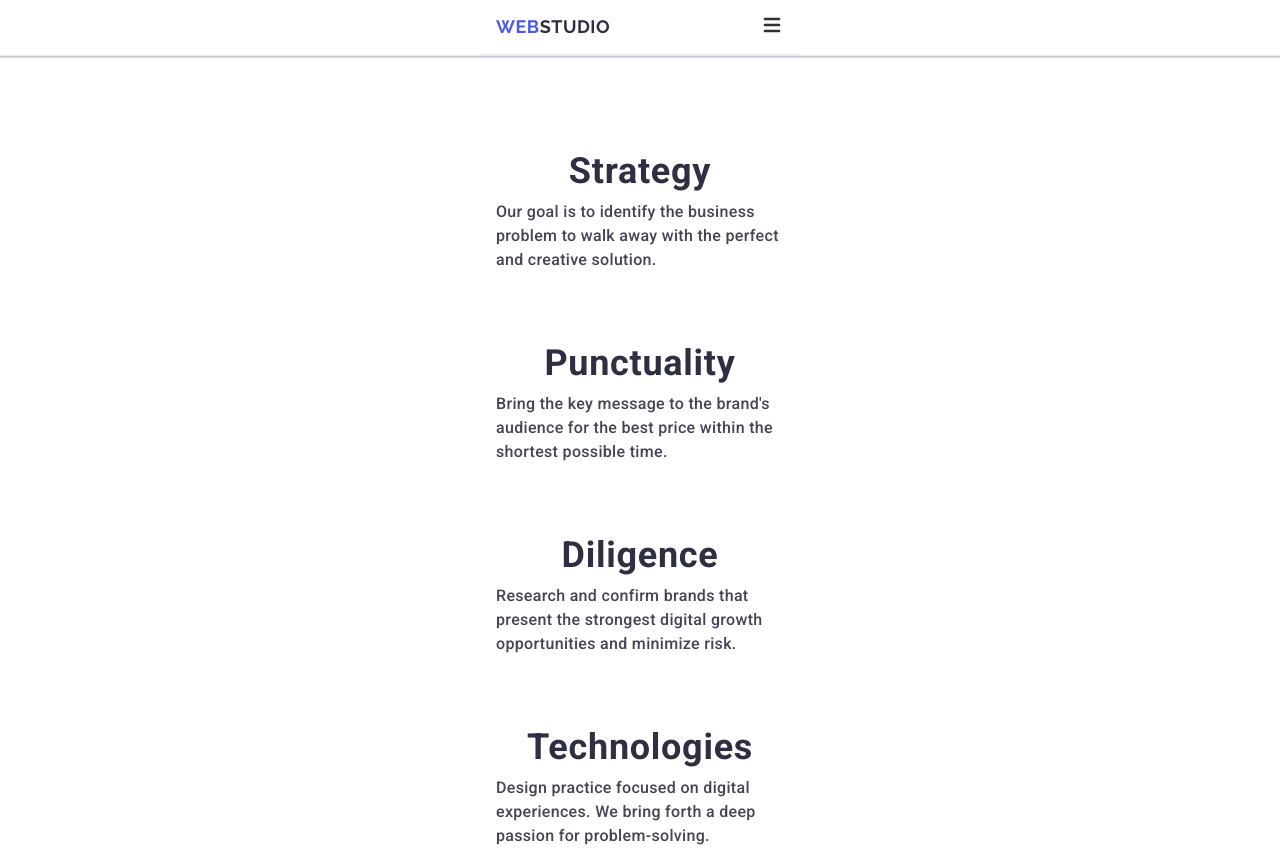
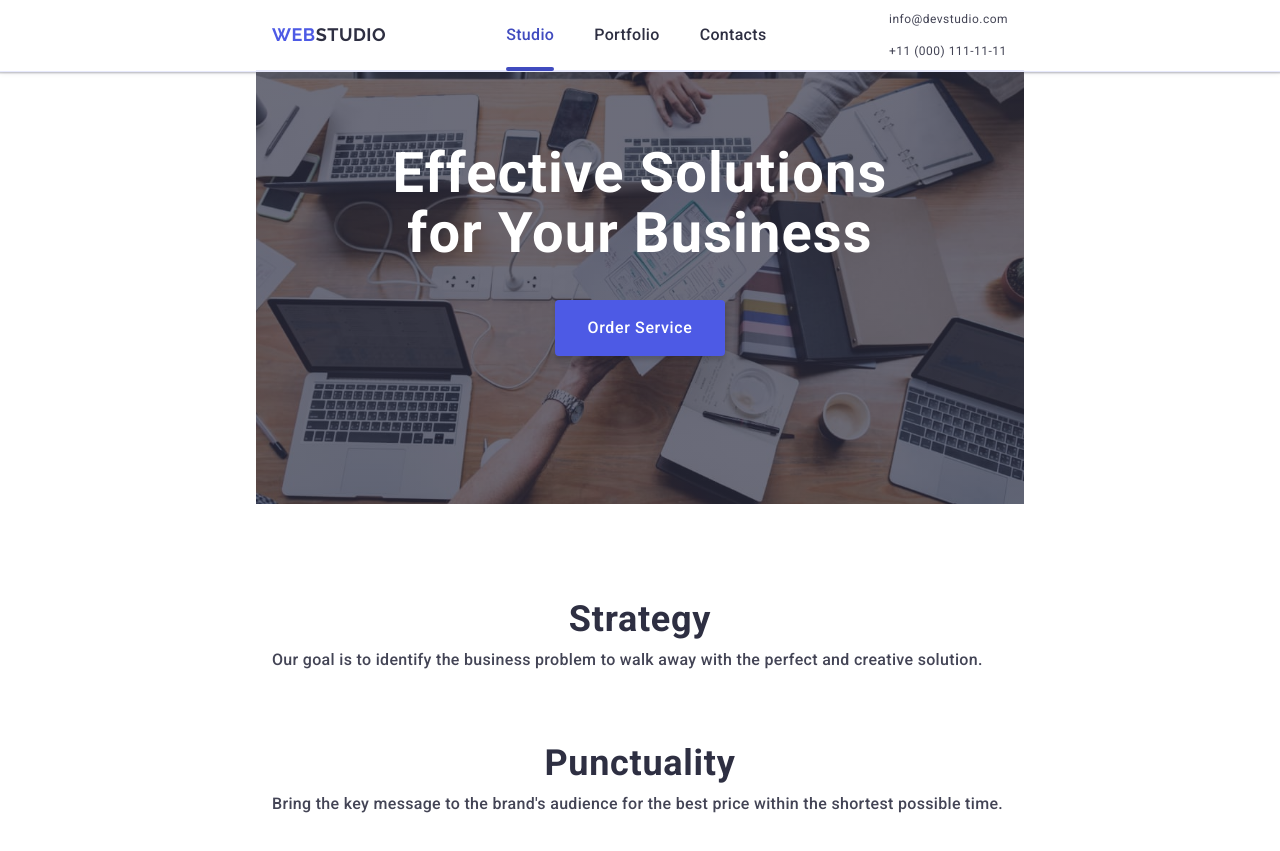
Before and after one commit to MaxBeliienko/goit-markup-hw-06, a plain HTML site: page index.html in a window 1280 px wide. Shown: the top 851 px of the page. Drawn offline with nearby package versions, Linux system fonts and the light colour scheme.

Commit message:
tablMob-sect1-header-dont-img

```diff
--- a/css/styles.css
+++ b/css/styles.css
@@ -61,6 +61,7 @@ input {
 
 .header-container-nav {
     display: flex;
+    gap: 120px;
     align-items: center;
 }
 
@@ -71,9 +72,9 @@ input {
     font-size: 18px;
     font-weight: 700;
     line-height: 1.17;
-    letter-spacing: 0.54px;
+    letter-spacing: 0.03em;
     text-transform: uppercase;
-    margin-right: 76px;
+
 }
 
 .logo-web {
@@ -88,7 +89,6 @@ input {
 
 .nav-list {
     display: none;
-    gap: 40px;
 }
 
 .header-link {
@@ -98,8 +98,8 @@ input {
     font-style: normal;
     font-weight: 500;
     line-height: 1.5;
-    letter-spacing: 0.32px;
-    padding: 24px 0;
+    letter-spacing: 0.02em;
+    padding: 23px 0;
     transition: color 250ms cubic-bezier(0.4, 0, 0.2, 1);
 }
 
@@ -112,7 +112,7 @@ input {
     position: relative;
 }
 
-/* .first-link::after {
+.first-link::after {
     content: '';
     position: absolute;
     color: #404BBF;
@@ -122,24 +122,21 @@ input {
     height: 4px;
     background-color: #404bbf;
     border-radius: 2px;
-} */
+}
 
 .address {
     font-style: normal;
     display: none;
 }
 
-.address-list {
-    display: flex;
-    gap: 40px;
-}
+
 
 .address-link {
     color: #434455;
-    font-size: 16px;
+    font-size: 12px;
     font-weight: 400;
-    line-height: 1.5;
-    letter-spacing: 0.32px;
+    line-height: 1.7;
+    letter-spacing: 0.04em;
     transition: color 250ms cubic-bezier(0.4, 0, 0.2, 1);
 }
 
@@ -158,32 +155,33 @@ input {
 }
 
 /* sect1 */
-.hero {
-background-color: #2E2F42;
-max-width: 1440px;
-    max-height: 600px;
-    padding: 188px 0;
+.hero-container {
+    background-color: #2E2F42;
+    max-width: 320px;
+    max-height: 432px;
+    padding: 72px 0;
     background-image:
-    linear-gradient(to bottom, rgba(46, 47, 66, 0.7), rgba(46, 47, 66, 0.7)),
-    url(../images/hero-background.jpg);
+        linear-gradient(to bottom, rgba(46, 47, 66, 0.7), rgba(46, 47, 66, 0.7)),
+        url(../images/hero-background.jpg);
     background-repeat: no-repeat;
     background-size: cover;
     background-position: center;
-}
-
-.hero-container {
-max-width: 496px;
     text-align: center;
-    padding: 0;
 }
 
 .hero-header {
     color: #FFF;
-    font-size: 56px;
+    padding: 0 60px;
+    font-size: 36px;
+    font-weight: 700;
     letter-spacing: 0.02em;
-    line-height: 1.07;
-    margin-bottom: 48px;
-    max-width: 496px;
+    line-height: 1.11;
+    margin-bottom: 72px;
+    margin-left: auto;
+    margin-right: auto;
+    max-width: 288px;
+    height: 160px;
+    text-transform: capitalize;
 }
 
 .hero-button {
@@ -201,6 +199,7 @@ max-width: 496px;
     height: 56px;
     border-radius: 4px;
     margin: auto;
+    box-shadow: 0px 4px 4px 0px rgba(0, 0, 0, 0.15);
     transition: background-color 250ms cubic-bezier(0.4, 0, 0.2, 1);
 }
 
@@ -824,7 +823,9 @@ max-width: 496px;
     min-height: 640px;
     padding: 72px 24px 40px 16px;
     background-color: #fff;
-    position: relative;
+    position: fixed;
+    top: 0;
+    left: 0;
     margin: 0 auto;
     opacity: 0;
     visibility: hidden;
@@ -941,6 +942,57 @@ max-width: 496px;
     fill: #F4F4FD;
 }
 
+@media screen and (min-width: 768px) {
+    .container {
+            width: 768px;
+    }
+
+    /* header */
+    .header {
+        height: 72px;
+    }
+
+    .header-container {
+
+    }
+
+    .header-menu-btn {
+        display: none;
+    }
+
+    .nav-list {
+        display: flex;
+        gap: 40px;
+    }
+
+    .address {
+        display: block;
+    }
+
+    .address-list {
+        display: flex;
+        flex-direction: column;
+        gap: 12px;
+    }
+
+    /* sect 1 */
+    .hero-container {
+        max-width: 768px;
+        height: 436px;
+    }
+
+    .hero-header {
+        padding: 0;
+        font-size: 56px;
+        line-height: 1.07;
+        margin-bottom: 36px;
+        max-width: 496px;
+        height: 120px;
+        text-transform: none;
+    }
+}
+
+
 /* is-open */
 .is-open {
     opacity: 1;
--- a/index.html
+++ b/index.html
@@ -50,16 +50,83 @@
             <use href="./images/icons.svg#icon-modal-menu-btn"></use>
           </svg>
         </button>
+        <!-- Mobile menu -->
+        <div class="heder-mobile-menu">
+          <button type="button" class="mobile-btn-close">
+            <svg
+              class="modal-icon-close mobile-menu-close-icon"
+              width="8"
+              height="8"
+            >
+              <use href="./images/icons.svg#icon-close"></use>
+            </svg>
+          </button>
+          <nav class="mobile-menu-nav">
+            <ul class="mobile-menu-list">
+              <li class="mobile-menu-item">
+                <a class="first-link" href="./index.html">Studio</a>
+              </li>
+              <li class="mobile-menu-item">Portfolio</li>
+              <li class="mobile-menu-item">Contacts</li>
+            </ul>
+          </nav>
+          <address class="mobile-menu-address">
+            <ul class="mobile-menu-address-list">
+              <li class="mobile-menu-address-item">
+                <a class="mobile-menu-address-link" href="tel:+110001111111"
+                  >+11 (000) 111-11-11</a
+                >
+              </li>
+              <li class="mobile-menu-address-item">
+                <a
+                  class="mobile-menu-address-link"
+                  href="mailto:info@devstudio.com"
+                  >info@devstudio.com</a
+                >
+              </li>
+            </ul>
+          </address>
+          <ul class="mobile-menu-soc-item">
+            <li class="mobile-menu-soc-list">
+              <a href="" class="mobile-menu-soc-link">
+                <svg class="mobile-menu-soc-icon" width="24" height="24">
+                  <use href="./images/icons.svg#icon-instagram"></use>
+                </svg>
+              </a>
+            </li>
+            <li class="mobile-menu-soc-list">
+              <a href="" class="mobile-menu-soc-link">
+                <svg class="mobile-menu-soc-icon" width="24" height="24">
+                  <use href="./images/icons.svg#icon-twitter"></use>
+                </svg>
+              </a>
+            </li>
+            <li class="mobile-menu-soc-list">
+              <a href="" class="mobile-menu-soc-link">
+                <svg class="mobile-menu-soc-icon" width="24" height="24">
+                  <use href="./images/icons.svg#icon-facebook"></use>
+                </svg>
+              </a>
+            </li>
+            <li class="mobile-menu-soc-list">
+              <a href="" class="mobile-menu-soc-link">
+                <svg class="mobile-menu-soc-icon" width="24" height="24">
+                  <use href="./images/icons.svg#icon-linkedin-1"></use>
+                </svg>
+              </a>
+            </li>
+          </ul>
+        </div>
       </div>
     </header>
     <main>
       <!-- section1 -->
-      <!-- <section class="hero">
+      <section class="hero">
         <div class="container hero-container">
           <h1 class="hero-header">Effective Solutions for Your Business</h1>
           <button class="hero-button" type="button">Order Service</button>
         </div>
-      </section> -->
+      </section>
 
       <!-- section2 -->
       <section class="sect-advantages">
@@ -593,71 +660,5 @@
         </form>
       </div>
     </div>
-
-    <!-- Mobile menu -->
-    <div class="heder-mobile-menu">
-      <button type="button" class="mobile-btn-close">
-        <svg
-          class="modal-icon-close mobile-menu-close-icon"
-          width="8"
-          height="8"
-        >
-          <use href="./images/icons.svg#icon-close"></use>
-        </svg>
-      </button>
-      <nav class="mobile-menu-nav">
-        <ul class="mobile-menu-list">
-          <li class="mobile-menu-item">
-            <a class="first-link" href="./index.html">Studio</a>
-          </li>
-          <li class="mobile-menu-item">Portfolio</li>
-          <li class="mobile-menu-item">Contacts</li>
-        </ul>
-      </nav>
-      <address class="mobile-menu-address">
-        <ul class="mobile-menu-address-list">
-          <li class="mobile-menu-address-item">
-            <a class="mobile-menu-address-link" href="tel:+110001111111"
-              >+11 (000) 111-11-11</a
-            >
-          </li>
-          <li class="mobile-menu-address-item">
-            <a class="mobile-menu-address-link" href="mailto:info@devstudio.com"
-              >info@devstudio.com</a
-            >
-          </li>
-        </ul>
-      </address>
-      <ul class="mobile-menu-soc-item">
-        <li class="mobile-menu-soc-list">
-          <a href="" class="mobile-menu-soc-link">
-            <svg class="mobile-menu-soc-icon" width="24" height="24">
-              <use href="./images/icons.svg#icon-instagram"></use>
-            </svg>
-          </a>
-        </li>
-        <li class="mobile-menu-soc-list">
-          <a href="" class="mobile-menu-soc-link">
-            <svg class="mobile-menu-soc-icon" width="24" height="24">
-              <use href="./images/icons.svg#icon-twitter"></use>
-            </svg>
-          </a>
-        </li>
-        <li class="mobile-menu-soc-list">
-          <a href="" class="mobile-menu-soc-link">
-            <svg class="mobile-menu-soc-icon" width="24" height="24">
-              <use href="./images/icons.svg#icon-facebook"></use>
-            </svg>
-          </a>
-        </li>
-        <li class="mobile-menu-soc-list">
-          <a href="" class="mobile-menu-soc-link">
-            <svg class="mobile-menu-soc-icon" width="24" height="24">
-              <use href="./images/icons.svg#icon-linkedin-1"></use>
-            </svg>
-          </a>
-        </li>
-      </ul>
-    </div>
   </body>
 </html>
```
